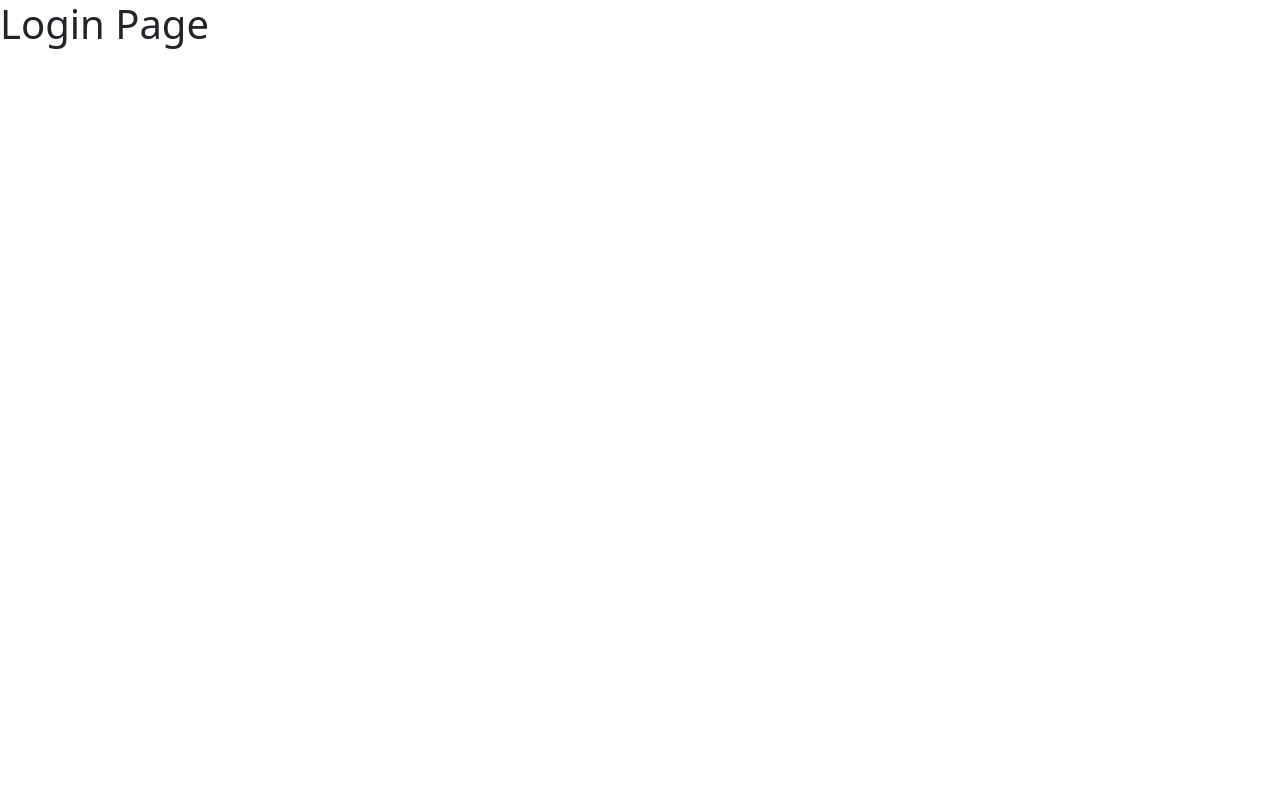
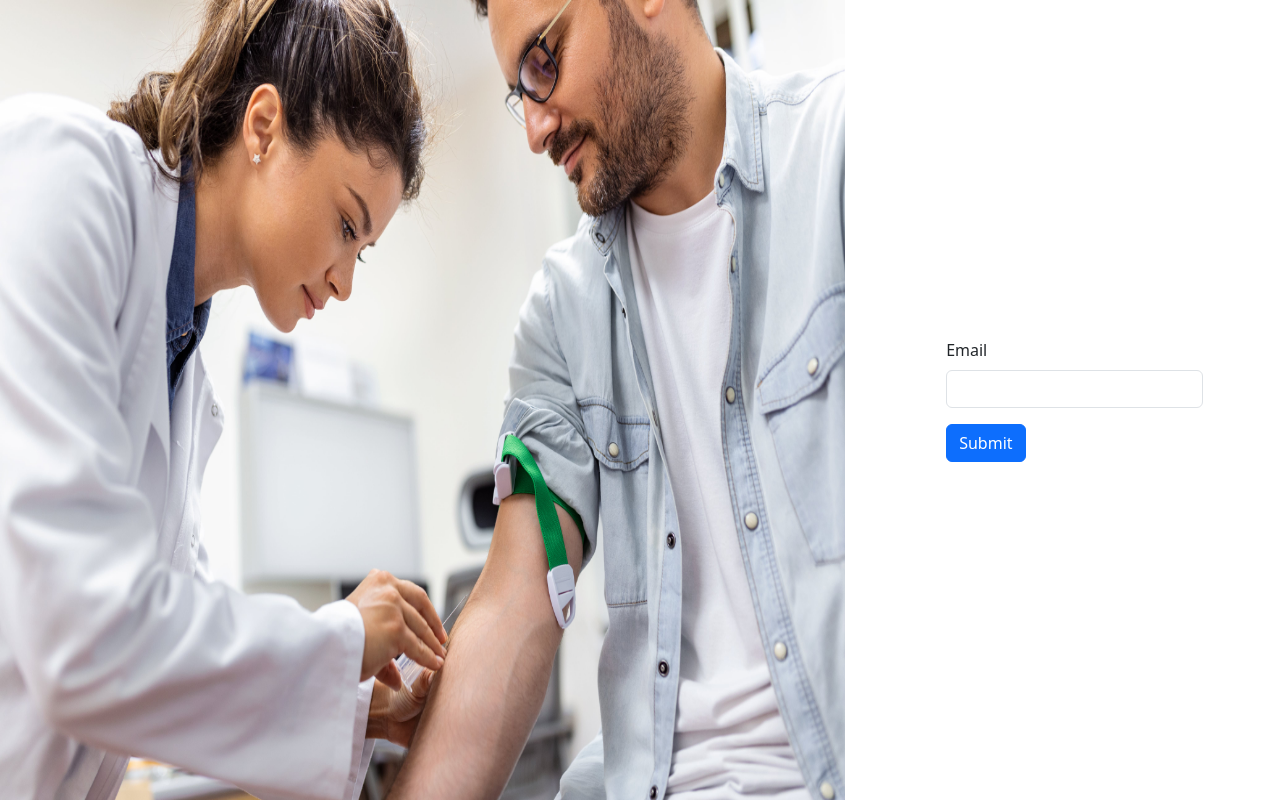
Before and after one commit to AkshatKumar1609/BD, a React (Create React App) app in the folder client/: page /login in a window 1280 px wide. Built offline with nearby package versions, Linux system fonts and the light colour scheme.

Commit message:
login-Form page

```diff
--- /dev/null
+++ b/client/src/components/shared/Form/InputType.js
@@ -0,0 +1,15 @@
+import React from 'react'
+
+const InputType = ({labelText,labelFor,inputType,value,onChange,name}) => {
+  return (
+   <>
+     <div className="mb-3">
+    <label htmlFor={labelFor} className="form-label">{labelText}</label>
+    <input type={inputType} className="form-control" name={name} value={value} onChange={onChange} />
+
+  </div>
+   </>
+  )
+}
+
+export default InputType
--- a/client/src/index.css
+++ b/client/src/index.css
@@ -3,3 +3,15 @@
   padding: 0;
   box-sizing: border-box;
 }
+
+.form-banner img{
+  height:100%;
+  width:100%;
+}
+
+.form-container{
+  display:flex;
+  justify-content: center;
+  align-items: center;
+  min-height: 100vh;
+}
--- a/client/src/pages/auth/Login.js
+++ b/client/src/pages/auth/Login.js
@@ -1,10 +1,25 @@
 import React from 'react'
+import InputType from '../../components/shared/Form/InputType'
 
 const Login = () => {
   return (
-    <div>
-      <h1>Login Page</h1>
-    </div>
+    <>
+       <div className="row">
+        <div className="col-md-8 form-banner">
+            <img src="./assets/images/banner1.jpg" alt="loginImage" />
+        </div>
+        <div className="col-md-4 form-container">
+      <form>
+        <InputType labelText={'Email'} labelFor={'forEmail'} inputType={'email'} name={'email'} />
+
+
+  <button type="submit" className="btn btn-primary">Submit</button>
+</form>
+
+        </div>
+       </div>
+
+    </>
   )
 }
 
```
Also changed, not shown: client/src/components/shared/Form/Form.js (added, +11 -0 lines), client/public/assets/images/banner1.jpg (added), client/public/assets/images/banner2.jpg (added).
